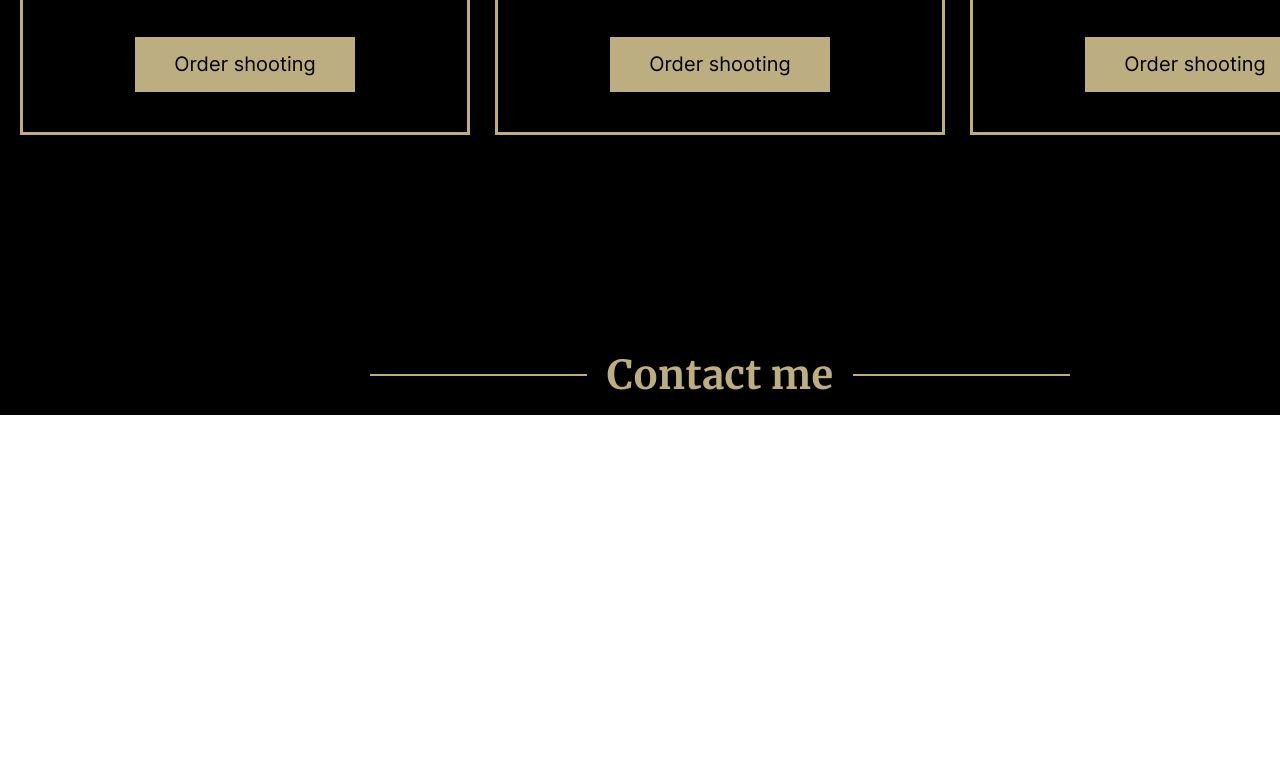
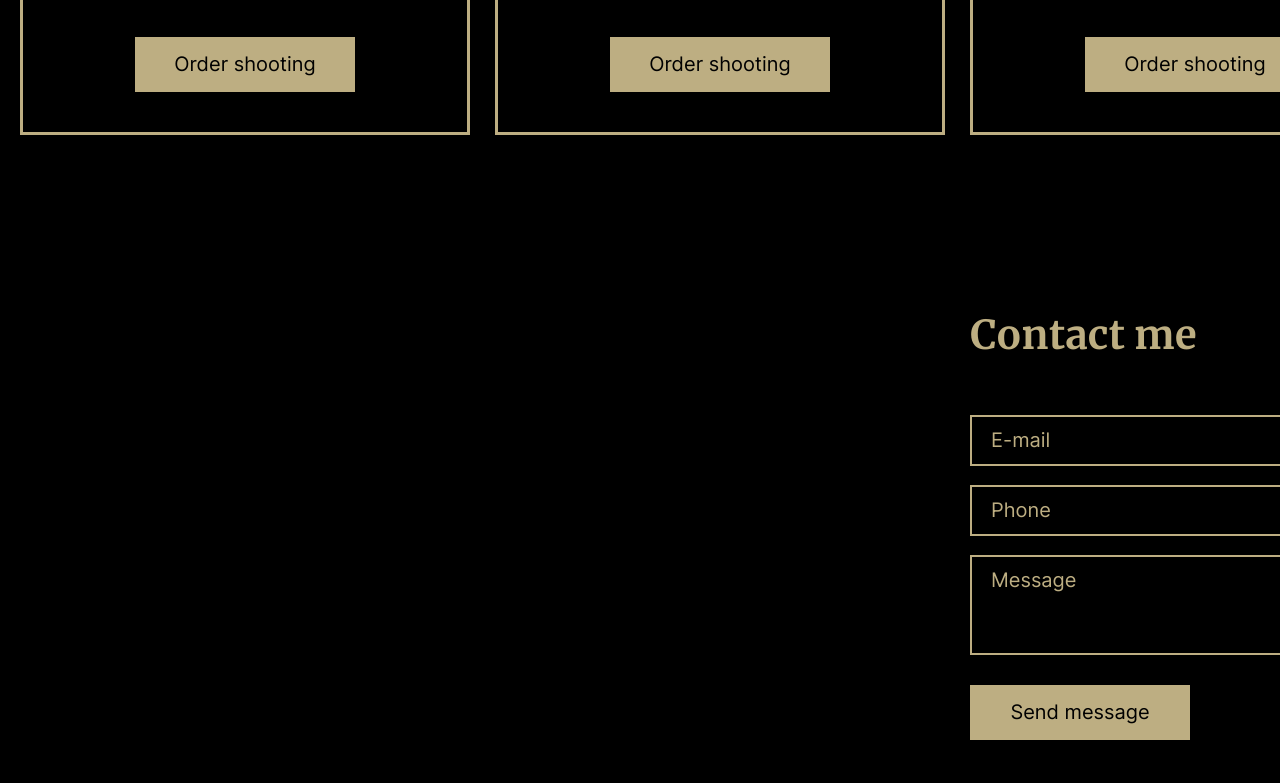
Before and after one commit to Nilender-Andrey/photographer-portfolio, a plain HTML site: page index.html in a window 1280 px wide. Shown: the part 4448-5231 px from the top of the page. Before the commit the page ends 4863 px from the top, so only its background shows below. Drawn offline with Linux system fonts and the light colour scheme.

Commit message:
feat: add contacts section

```diff
--- a/index.html
+++ b/index.html
@@ -48,9 +48,6 @@
 
 
   <main>
-
-
-
     <section class="hero-section section">
       <h1 class="hero-section__title title">Alexa Rise</h1>
       <p class="hero-section__text">Save sincere emotions, romantic feelings and happy moments of life together with
@@ -173,28 +170,25 @@
 
     </section>
 
-    <section class="contacts-section section">
+    <section class="section contacts-section">
       <div class="contacts-container">
+        <h2 class="title  wrap-title__title wrap-title__title--for-container">Contact me</h2>
 
-        <div class="wrap-title">
-          <h2 class="title  wrap-title__title">Contact me</h2>
-        </div>
-
+        <form class="form" action="!#">
+          <input class="form__input-email" placeholder="E-mail" type="email" name="email">
+          <input class="form__input-tel" placeholder="Phone" type="tel" name="phone">
+          <textarea class="form__textarea" placeholder="Message" name="text"></textarea>
+          <button type="submit" class="button form_button">Send message</button>
+        </form>
       </div>
-
-
     </section>
-
-
-
 
   </main>
 
+  <footer class="">
 
+  </footer>
 
-  <footer>
-    <div class="container"></div>
-  </footer>
   <script src="index.js"></script>
 </body>
 
--- a/style.css
+++ b/style.css
@@ -127,8 +127,6 @@ body {
   padding: 0 20px 0 20px;
 
   background: url('./assets/img/bg.jpg') center 0 no-repeat;
-
-  font-size: 20px;
 }
 
 .header__logo {
@@ -358,3 +356,52 @@ body {
 .span--blok {
   display: block;
 }
+
+/** Contact **/
+
+.contacts-section {
+  padding: 60px 20px 195px 20px;
+}
+
+.contacts-container {
+  margin-left: auto;
+  width: 450px;
+  height: 445px;
+}
+
+.wrap-title__title--for-container {
+  margin: 0rem;
+  padding: 0;
+}
+
+.form {
+  padding: 40px 0;
+}
+
+.form__input-email,
+.form__input-tel,
+.form__textarea {
+  width: 100%;
+  padding: 12px 19px;
+
+  border: 2px solid var(--gold-color);
+  background-color: var(--black-color);
+  outline: none;
+
+  margin-bottom: 19px;
+}
+
+.form__input-email::placeholder,
+.form__input-tel::placeholder,
+.form__textarea::placeholder {
+  font-family: inherit;
+  color: #bdae82;
+  font-size: 20px;
+}
+
+.form__textarea {
+  height: 100px;
+  resize: none;
+
+  margin-bottom: 25px;
+}
```
